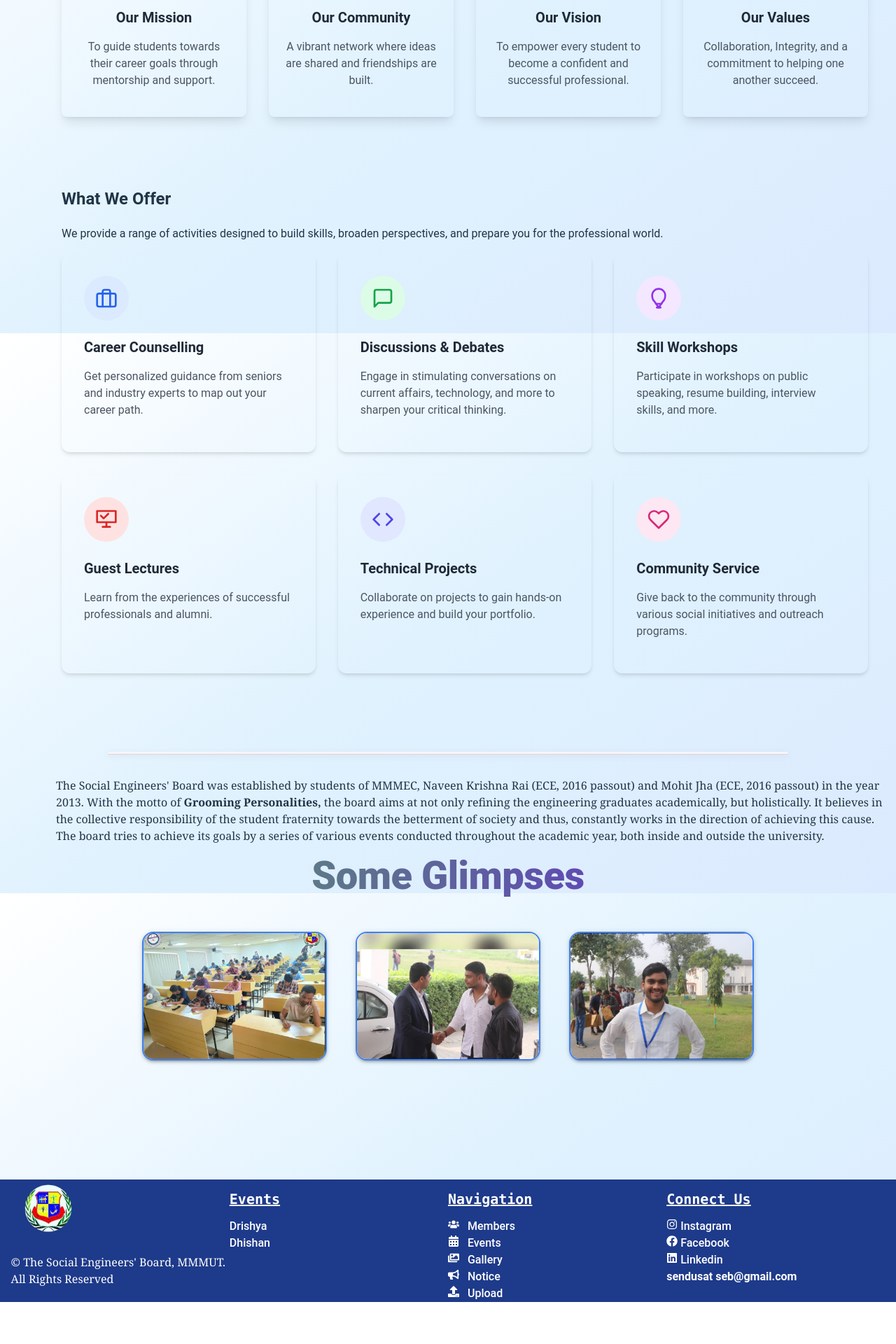
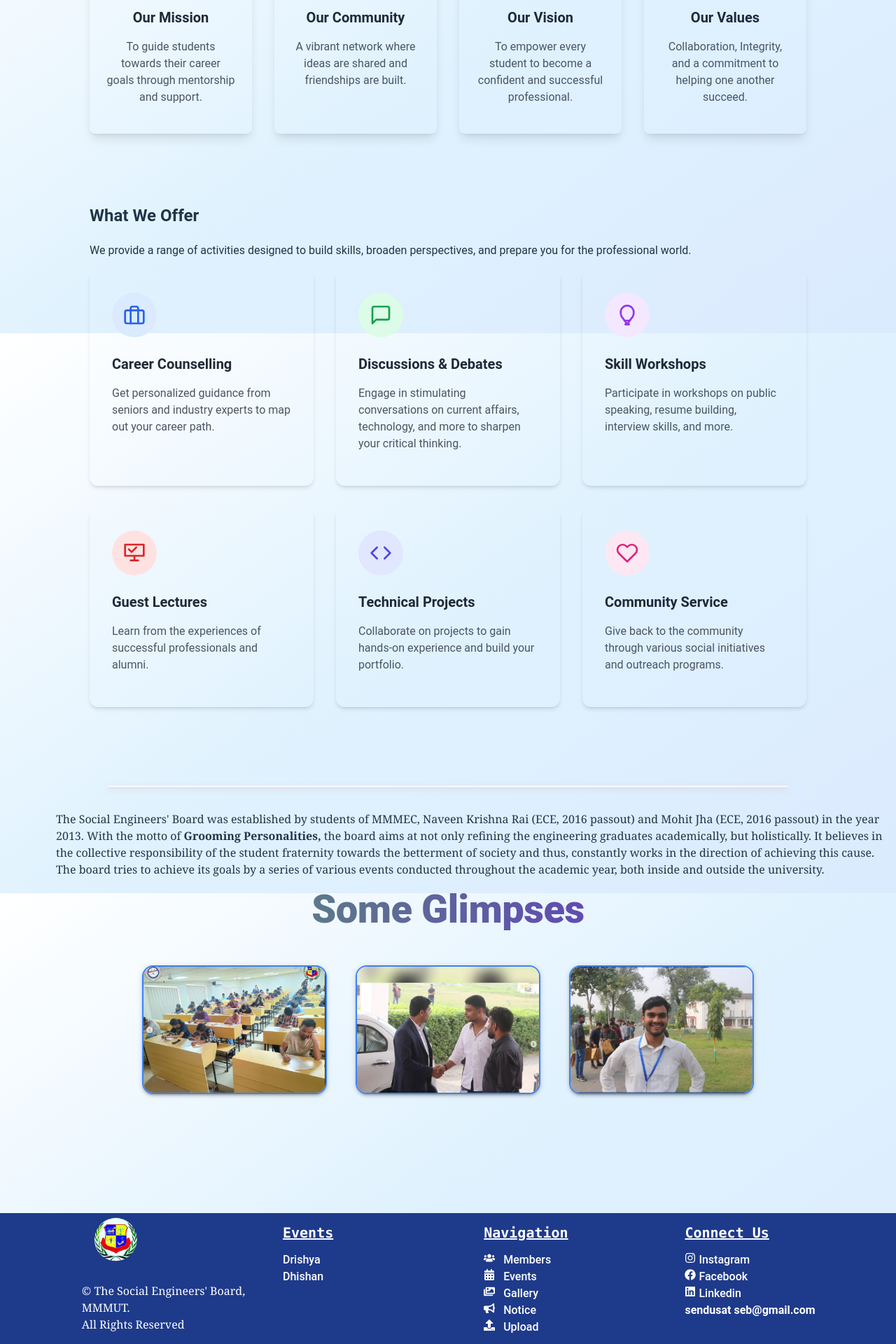
Before and after one commit to RahulShukla387/SEB-FRONTEND, a React (Vite) app: page / in a window 1280 px wide. Shown: the part 1124-3044 px from the top of the page at 70% size. Before the commit the page ends 2984 px from the top, so only its background shows below. Built offline with nearby package versions, Linux system fonts and the light colour scheme; no server answers; grey boxes are pictures that could not be loaded.

Commit message:
add icons

```diff
--- a/src/Footer.jsx
+++ b/src/Footer.jsx
@@ -23,10 +23,10 @@ function Footer() {
   Grooming Personality
 </Typography> */}
 
-        <div className="grid lg:grid-cols-[0.1fr_2fr_2fr_2fr_2fr_0.1fr]    ">
+        <div className=" xs:ml-[8%] grid lg:grid-cols-[0.1fr_2fr_2fr_2fr_2fr_0.1fr]    ">
             <div></div>
   <div className="">
-    <img className=' lg:w-1/3 , sm:w-1/6 ' src="\images\seblogo-removebg-preview.png" alt="" />
+    <img className=' lg:w-1/3 , xs: w-1/4 sm:w-1/6 ' src="\images\seblogo-removebg-preview.png" alt="" />
     <p className='font-serif '> ©  The Social Engineers' Board, MMMUT.<br />
      All Rights Reserved </p>
   </div>
--- a/tailwind.config.js
+++ b/tailwind.config.js
@@ -12,6 +12,12 @@ export default {
         body: ['Poppins'],      // for normal text
       },
     },
+  screens: {
+    'xs': '480px', // new custom breakpoint
+    'sm': '640px',
+    'md': '768px',
+    'lg': '1024px',
+  },
   },
   plugins: [],
 }
```
